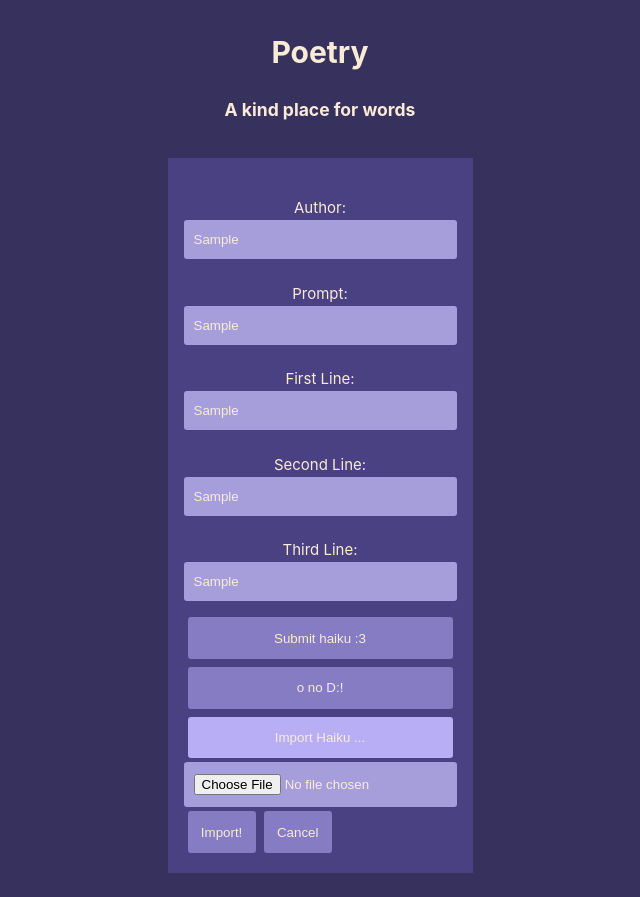
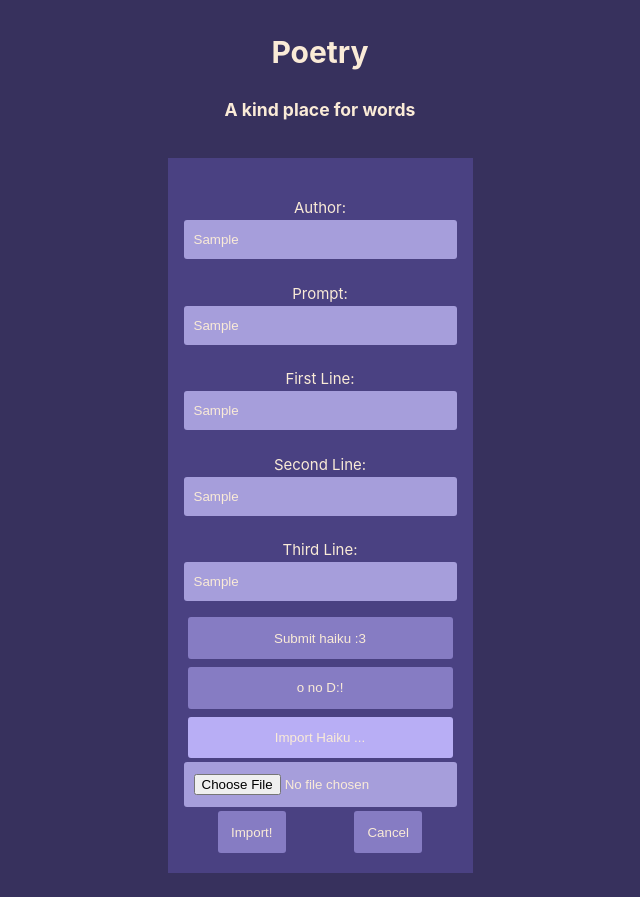
Before and after one commit to AMDAndy/poetry, a Vue app in the folder Poetry site/: page / in a window 1280 px wide. Both pictures are taken after typing "Sample", "Sample", "Sample", "Sample", "Sample" into the empty fields and a click on the button "Import Haiku ...". Shown: the whole page, without its empty margins (320-960 px from the left). Built offline with nearby package versions, Linux system fonts and the light colour scheme; the HTML template or start-up script is replaced by a standard one.

Commit message:
Work toward style parity

```diff
--- a/Poetry site/src/components/HaikuImport.vue
+++ b/Poetry site/src/components/HaikuImport.vue
@@ -37,10 +37,21 @@ const handleFileChange = (event: Event) => {
 
 <template>
   <div id="import-container">
-    <label class="file-select">
-      <input type="file" @change="handleFileChange" />
-    </label>
+    <div id="import-dialog">
+      <label class="file-select">
+        <input type="file" @change="handleFileChange" />
+      </label>
+    </div>
+    <div id="meta-buttons">
+      <button @click.prevent="$emit('addHaiku')">Import!</button>
+      <button @click.prevent="$emit('cancel')">Cancel</button>
+    </div>
   </div>
-  <button @click.prevent="$emit('addHaiku')">Import!</button>
-  <button @click.prevent="$emit('cancel')">Cancel</button>
 </template>
+
+<style>
+#meta-buttons {
+  display: flex;
+  justify-content: space-around;
+}
+</style>
```
